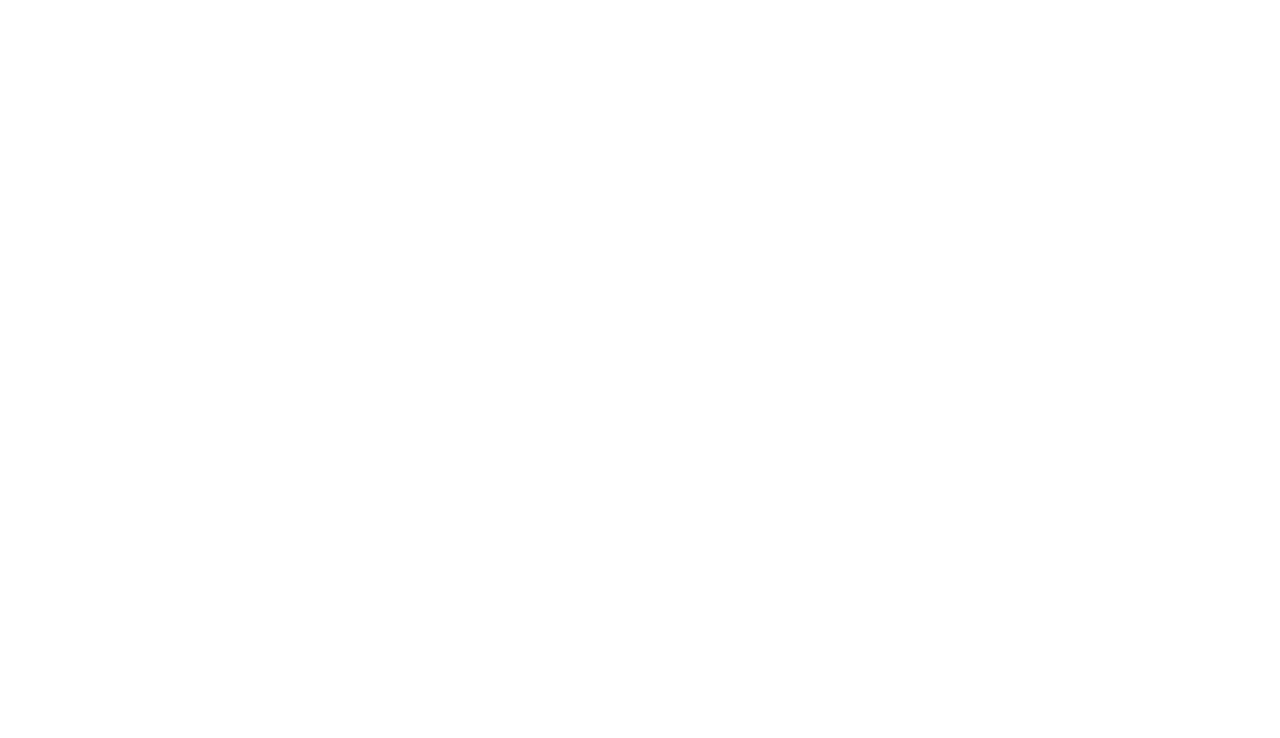
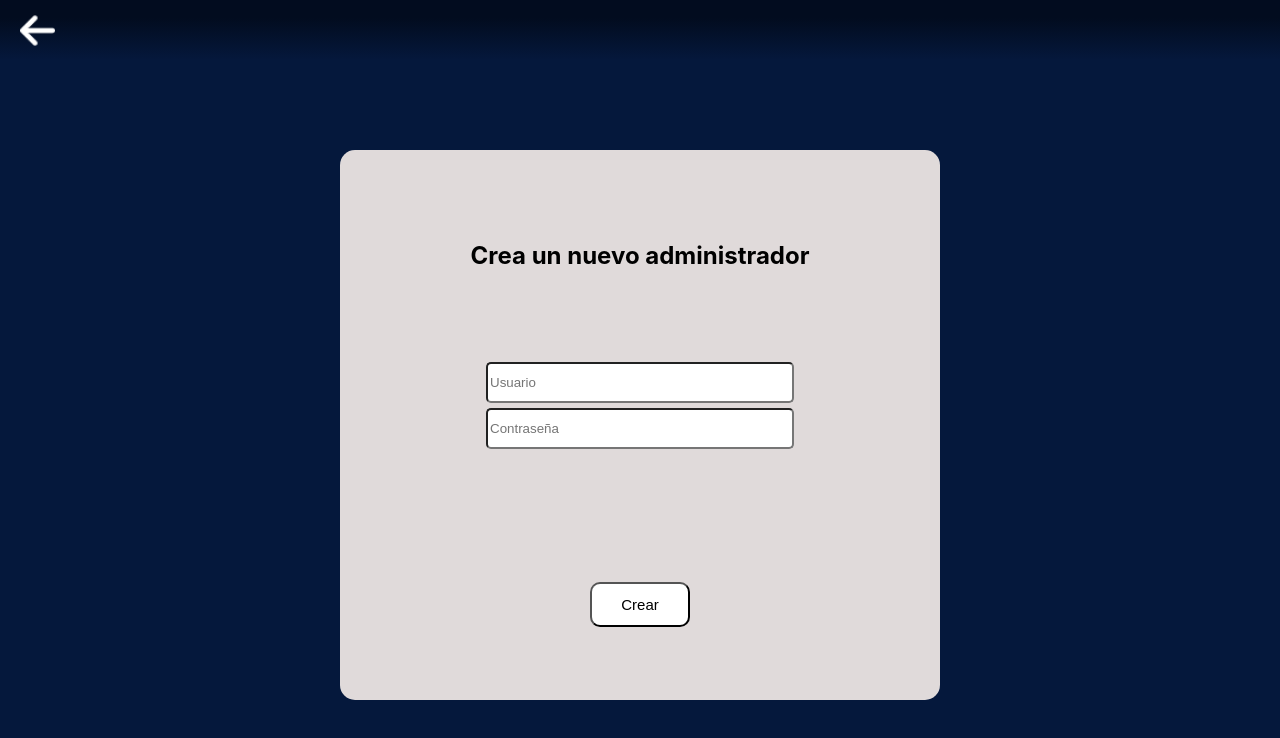
Before and after one commit to Daniel14gonc/Recommendation_UI, a React (Create React App) app: page /newAdmin in a window 1280 px wide. Before the commit this address had no page. Shown: the top 738 px of the page. Built offline with nearby package versions, Linux system fonts and the light colour scheme.

Commit message:
Modificacion en endpoints

```diff
--- a/src/App.js
+++ b/src/App.js
@@ -11,6 +11,7 @@
 import NewAnunciante from './routes/newAnunciante';
 import AdminHome from './routes/adminHome';
 import NewAnuncio from './routes/newAnuncio';
+import NewAdimn from './routes/newAdmin';
 
 import {
   BrowserRouter,
@@ -38,6 +39,7 @@
         <Route path='/newanunciante' exact element ={<NewAnunciante />}/>
         <Route path='/newanuncio' exact element ={<NewAnuncio />}/>
         <Route path='/editPelicula' exact element={<EditMovie/>}/>
+        <Route path='/newAdmin' exact element={<NewAdimn />}/>
       </Routes>
     </BrowserRouter>
   )
--- a/src/routes/adminHome.css
+++ b/src/routes/adminHome.css
@@ -3,6 +3,7 @@
     flex-direction: column;
     height: 100vh;
     width: 100vw;
+    overflow-x: hidden;
 
 }
 
@@ -24,7 +25,7 @@
     flex-grow: 2;
     width: 50px;
     height: 50px;
-    margin-left: 30px;
+    margin-left: 50px;
     cursor: pointer;
 }
 
@@ -46,8 +47,8 @@
     position: absolute;
     display: flex;
     flex-direction: column;
-    margin-top: 180px;
-    margin-left: 95px;
+    margin-top: 230px;
+    margin-left: 50px;
     width: 125px;
     border-radius: 10px;
     opacity: 0.9;
--- a/src/routes/adminHome.js
+++ b/src/routes/adminHome.js
@@ -4,13 +4,15 @@
 
 
 const Header = ({onChange, desp, Cerrarsesion, opt}) =>{
+    const navigate = useNavigate()
     return(
         <div className='adminHeader'>
             <div style={{marginRight:'10px', display:'flex', justifyContent:'center', alignItems:'center'}}>
                 <div  className='adminbubble' onClick={onChange}></div>
                 {desp &&
                 <div className='admindropdown'>
-                    <div className='adminswitch' style={{color:'#4e91dd'}}>Admin</div>
+                    <div className='adminswitch' style={{color:'#4e91dd'}} >{JSON.parse(window.sessionStorage.getItem('user')).correo}</div>
+                    <div className='adminswitch' style={{color:'#4e91dd'}}    onClick={() => {navigate('/newAdmin')}} >Crear administrador</div>
                     <div style={{color:'red'}} className='adminswitch' onClick={Cerrarsesion}>Cerrar sesión</div>
                 </div>
                 }
@@ -79,6 +81,7 @@
     }
 
     const cambiar = async (index, correo) => {
+        const admin = JSON.parse(window.sessionStorage.getItem('user')).correo
         const url = 'http://127.0.0.1:5000/api/cuentas';
         const response = await fetch(url, {
           method:'PUT',
@@ -87,7 +90,8 @@
           },
           body : JSON.stringify({
             new : corrs.current[index],
-            old : correo
+            old : correo,
+            admin: admin
           })
         })
        const viejin = [...edita]
@@ -718,13 +722,15 @@
 
     const fetchActivado = async(a) =>{
         const url = 'http://127.0.0.1:5000/api/admin_Activado';
+        const admin = JSON.parse(window.sessionStorage.getItem('user')).correo
         const response = await fetch(url, {
           method:'PUT',
           headers:{
               'Content-Type': 'application/json'
           },
           body: JSON.stringify({
-              'correo': correo.current
+              'correo': correo.current,
+              admin: admin
           })
         })
 
--- /dev/null
+++ b/src/routes/newAdmin.css
@@ -0,0 +1,91 @@
+.containerNewadmin{
+    background-color: #05183C;
+    width: 100vw;
+    height: 100vh;
+    display: flex;
+    justify-content: center;
+    align-items: center;
+    flex-direction: column;
+  }
+
+  .texto{
+    font-size: 35px;
+    margin-top: -270px;
+  }
+
+  .headercito1{
+    width: 100%;
+    height: 60px;
+    display: flex;
+    align-items: center;
+    background: linear-gradient(to bottom, #020C1F 30%, #05183C);
+    position: fixed;
+    top: 0px;
+  }
+  .regreso{
+    background-image: url('../../assets/atras.png');
+    background-size: 100%;
+    background-repeat: no-repeat;
+    margin-left: 20px;
+    width: 35px;
+    height: 35px;
+    cursor: pointer;
+  }
+  .fondo{
+    background-color: rgb(224, 218, 218);
+    width: 600px;
+    height: 550px;
+    display: flex;
+    justify-content: center;
+    align-items: center;
+    flex-direction: column;
+    border-radius: 15px;
+    margin-top: 50px;
+  }
+  .adCuenta{
+    background-image: url('../../assets/perfil.png');
+    background-size: 100%;
+    background-repeat: no-repeat;
+    width: 250px;
+    height: 250px;
+    border-radius: 200px;
+    display: flex;
+    justify-content: center;
+    align-items: center;
+  }
+  .accountholder1{
+    display:flex;
+    flex-direction: row;
+    margin-top: 20px;
+    margin-bottom: 30px;
+    width: 550px;
+    height: 100px;
+    align-content: space-between;
+    align-self: center;
+}
+.acctype1{
+    display: flex;
+    background-color: rgb(134, 130, 130);
+    flex-direction: column;
+    margin: 3px;
+    padding:5px;
+    border-radius: 5px;
+    font-size: 25px;
+    align-self: center;
+    flex: 1;
+}
+.adConfirmar{
+    background-color:white;
+    width: 150px;
+    height: 45px;
+    border-radius: 15px;
+    font-size: 16px;
+    cursor: pointer;
+}
+
+.correito{
+  width: 300px;
+  height: 35px;
+  margin-bottom: 5px;
+  border-radius: 5px;
+}
--- /dev/null
+++ b/src/routes/newAdmin.js
@@ -0,0 +1,73 @@
+import { useEffect, useRef, useState } from 'react'
+import { useNavigate } from 'react-router-dom'
+import md5 from 'md5'
+import './newAdmin.css'
+
+const NewAdimn = () => {
+    const navigate = useNavigate()
+    const [admin, setAdmin] = useState('')
+    const [pass, setPass] = useState('')
+    const [error, setError] = useState('')
+    const [success, setSuccess] = useState('')
+
+    const handleAdmin = (e) => {
+        setAdmin(e.target.value)
+    }
+
+    const handlePass = (e) => {
+        setPass(e.target.value)
+    }
+
+    const createAdmin = async () => {
+        const url = 'http://127.0.0.1:5000/api/newAdmin'
+
+        if (admin !== '' && pass !== ''){
+            const response = await fetch(url, {
+                method:'POST',
+                headers: {
+                    'Content-Type': 'application/json'
+                },
+                body : JSON.stringify({
+                    usuario : admin,
+                    contrasena: md5(pass),
+                })
+            })
+            const responseJSON = await response.json()
+            if (responseJSON.message === 'error') {
+                setError('Error, el administrador ya existe.')
+            } else {
+                setSuccess('Has creado al nuevo administrador.')
+                setAdmin('')
+                setPass('')
+            }
+        } else {
+            setError('Ingresa todos los datos.')
+        }
+    }
+
+    return (
+        <div className='containerNewadmin'>
+            <div className="headercito1">
+              <div className="regreso" onClick={() => navigate('/adminHome')} />
+            </div>
+            <div className="fondo">
+                <div style={{display: 'flex',flexGrow: '1', alignItems: 'center', fontSize: '24px', fontWeight: 'bold'}}>
+                    Crea un nuevo administrador
+                </div>
+                <div style={{display: 'flex', flexDirection: 'column', flexGrow: '0.7'}}>
+                    <input value={admin} placeholder='Usuario' className = 'correito' onChange = {handleAdmin} />
+                    <input value={pass} placeholder='Contraseña' type="password" className = 'correito' onChange = {handlePass} />
+                    {error !== '' && <p style={{color:'red'}}>{error}</p>}
+                    {success !== '' && <p style={{color:'#05183C'}}>{success}</p>}
+                </div>
+                <div style={{display: 'flex', flexDirection: 'column', flexGrow: '0.4'}}>
+                    <button onClick={createAdmin} style={{cursor: 'pointer', fontSize: '15px', height: '45px', width: '100px', borderRadius: '10px', backgroundColor: 'white'}}>
+                        Crear
+                    </button>
+                </div>
+            </div>
+        </div>
+    )
+}
+
+export default NewAdimn
```
Also changed, not shown: 2 other files (tests, documents, lock files or other folders).
